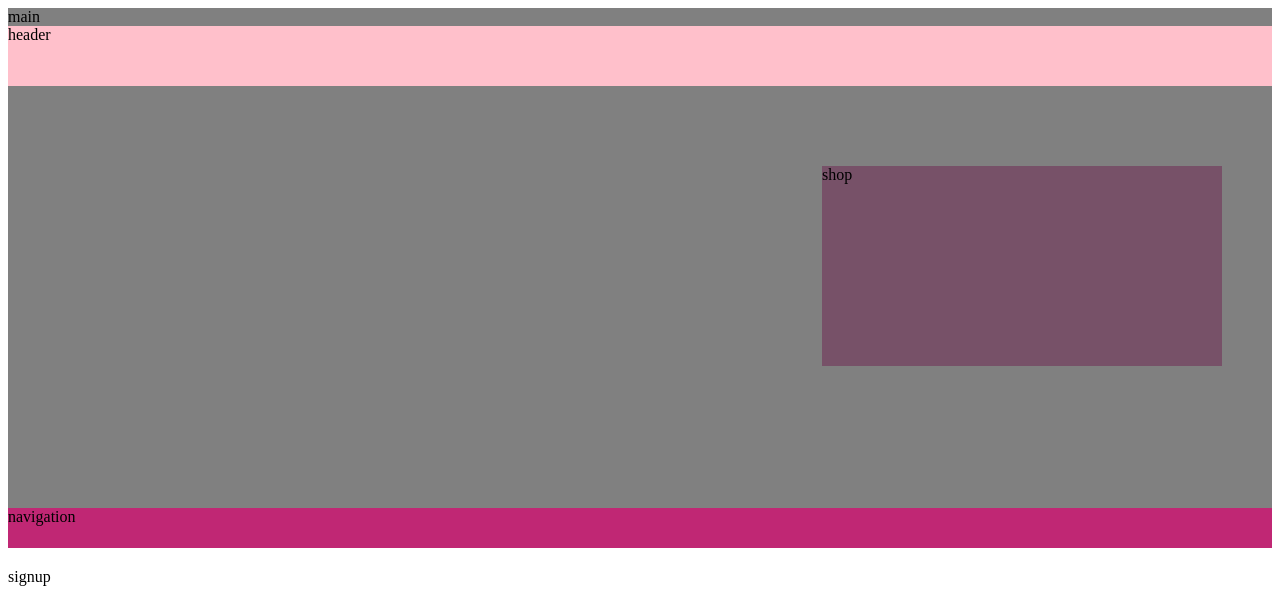
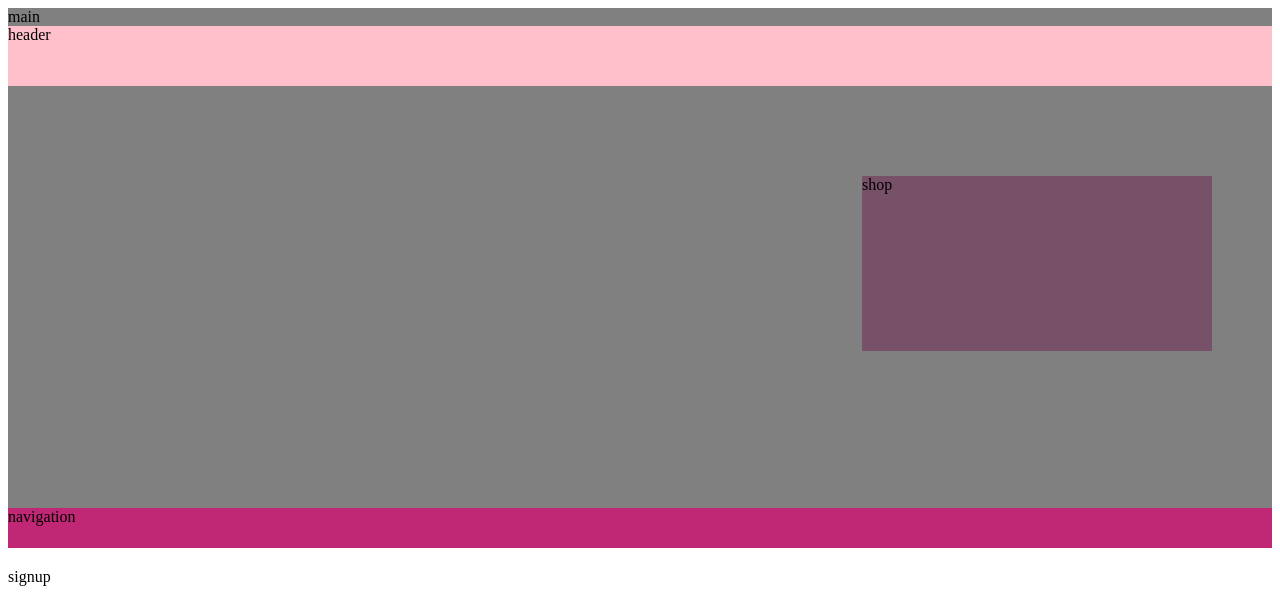
Before and after one commit to pauline10/WeddingDressFantasy, a plain HTML site: page index.html in a window 1280 px wide. Shown: the top 603 px of the page. Drawn offline with Linux system fonts and the light colour scheme.

Commit message:
Shop section
Changed dimensions of shop section

```diff
--- a/css/main.css
+++ b/css/main.css
@@ -13,9 +13,9 @@
 .shop {
 	background-color: #775168;
 	float: right;
-	margin: 80px 50px 50px 400px;
-	height: 200px;
-	width: 400px;
+	margin: 90px 60px 50px 400px;
+	height: 175px;
+	width: 350px;
 }
 .navigation {
 	background-color: #c02774;
```
